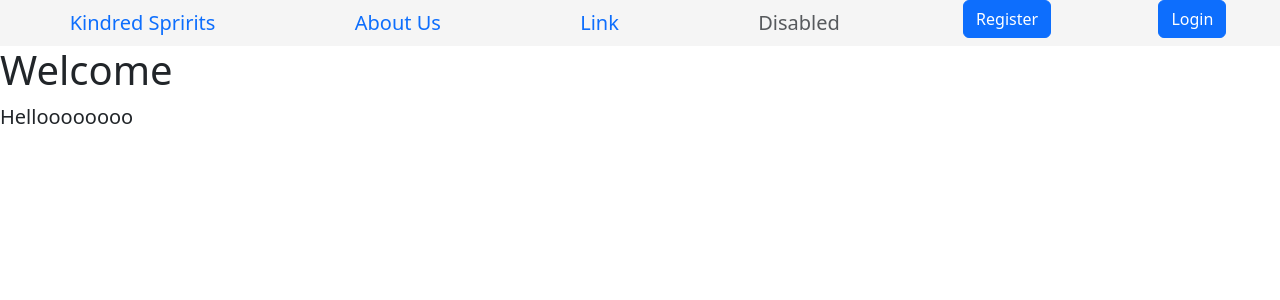
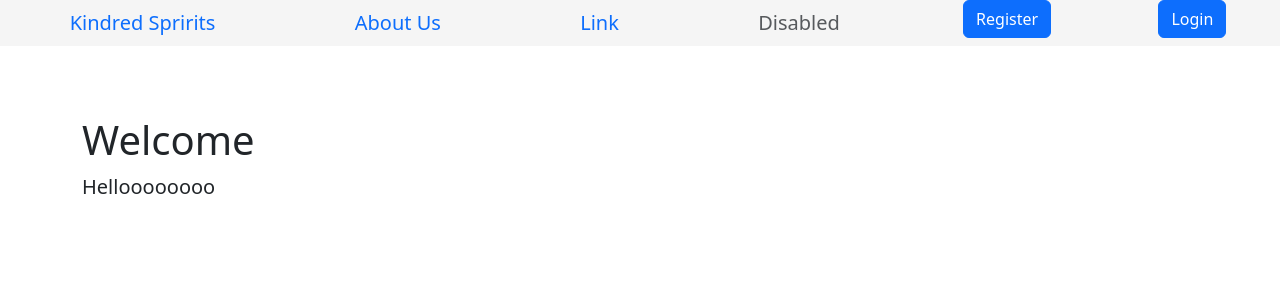
Before and after one commit to Namukuru/Donations, a Django app: page / in a window 1280 px wide. Shown: the top 300 px of the page. Run offline with Django 5.2, Linux system fonts and the light colour scheme.

Commit message:
Prevent ovelapping of the navbar and page content.

```diff
--- a/website/templates/base.html
+++ b/website/templates/base.html
@@ -10,9 +10,16 @@
       integrity="sha384-QWTKZyjpPEjISv5WaRU9OFeRpok6YctnYmDr5pNlyT2bRjXh0JMhjY6hW+ALEwIH"
       crossorigin="anonymous"
     />
+    <style>
+      .container {
+        padding-top: 50px;
+        margin-top: 20px;
+      }
+    </style>
   </head>
   <body class="fs-5">
-    {% include 'navbar.html' %} {% block content %}{% endblock %}
+    {% include 'navbar.html' %}
+    <div class="container">{% block content %}{% endblock %}</div>
 
     <script
       src="https://cdn.jsdelivr.net/npm/bootstrap@5.3.3/dist/js/bootstrap.bundle.min.js"
```
